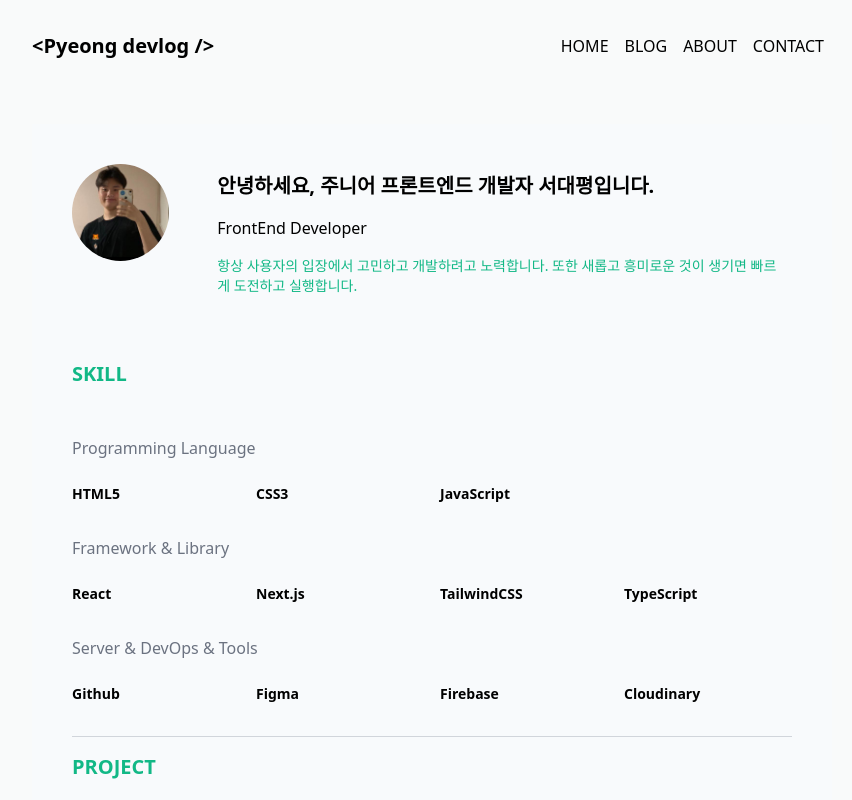
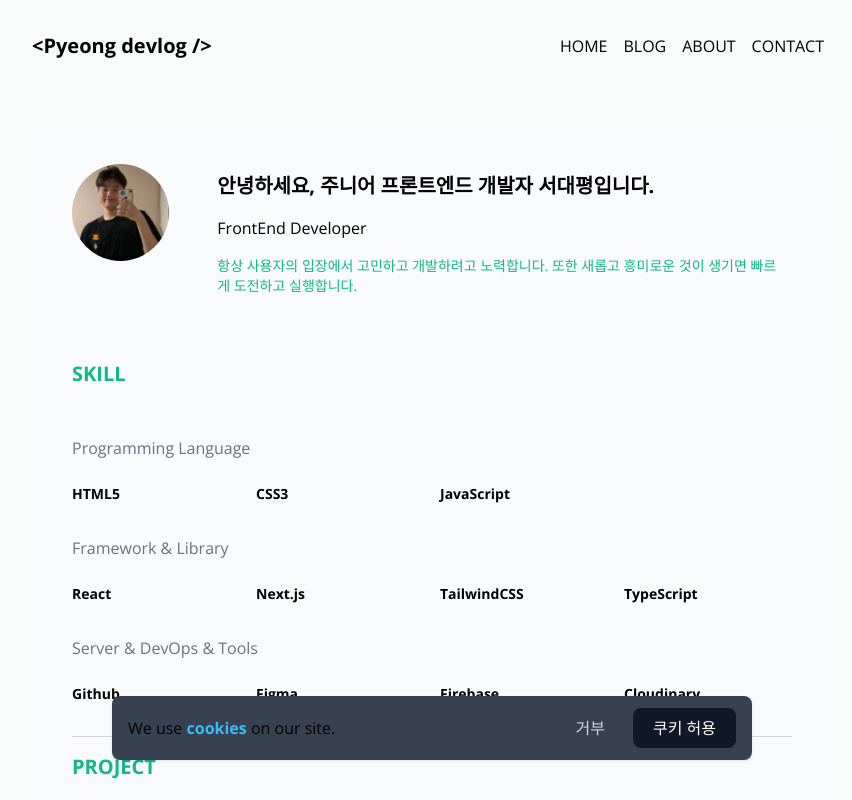
Before and after one commit to pyeong777/Devlog-Next.js, a Next.js app: page /about in a window 1280 px wide. Shown: the whole page, without its empty margins (208-1060 px from the left). Built offline with nearby package versions, Linux system fonts and the light colour scheme.

Commit message:
feat: google analytics & 쿠키배너 추가

```diff
--- a/package.json
+++ b/package.json
@@ -34,6 +34,7 @@
   "devDependencies": {
     "@svgr/webpack": "^8.0.1",
     "@tailwindcss/typography": "^0.5.9",
+    "@types/gtag.js": "^0.0.12",
     "@types/nodemailer": "^6.4.8",
     "@types/react-syntax-highlighter": "^15.5.6"
   }
--- a/src/app/layout.tsx
+++ b/src/app/layout.tsx
@@ -2,6 +2,8 @@
 import { Open_Sans } from "next/font/google";
 import Footer from "./../components/Footer";
 import Header from "./../components/Header";
+import GoogleAnalytics from "@/components/GoogleAnalytics";
+import CookieBanner from "@/components/CookieBanner";
 
 const sans = Open_Sans({ subsets: ["latin"] });
 
@@ -37,11 +39,14 @@
   children: React.ReactNode;
 }) {
   return (
-    <html lang="en" className="{sans.className}">
+    <html lang="en" className={sans.className}>
+      <GoogleAnalytics GA_MEASUREMENT_ID="G-FMLGZTY14X" />
       <body className="scrollbar-hide">
         <div className="box-border flex flex-col w-full max-w-4xl mx-auto">
           <Header />
-          <main className="px-4 sm:px-12 grow">{children}</main>
+          <main className="px-4 sm:px-12 grow">
+            {children} <CookieBanner />
+          </main>
           <Footer />
         </div>
       </body>
--- /dev/null
+++ b/src/components/CookieBanner.tsx
@@ -0,0 +1,60 @@
+"use client";
+
+import { getLocalStorage, setLocalStorage } from "@/lib/storageHelper";
+import { useState, useEffect } from "react";
+import Link from "next/link";
+
+export default function CookieBanner() {
+  const [cookieConsent, setCookieConsent] = useState(false);
+
+  useEffect(() => {
+    const storedCookieConsent = getLocalStorage("cookie_consent", null);
+
+    setCookieConsent(storedCookieConsent);
+  }, [setCookieConsent]);
+
+  useEffect(() => {
+    const newValue = cookieConsent ? "granted" : "denied";
+
+    window.gtag("consent", "update", {
+      analytics_storage: newValue,
+    });
+
+    setLocalStorage("cookie_consent", cookieConsent);
+  }, [cookieConsent]);
+
+  return (
+    <div
+      className={`my-10 mx-auto max-w-max md:max-w-screen-sm
+                        fixed bottom-0 left-0 right-0
+                        flex px-3 md:px-4 py-3 justify-between items-center flex-col sm:flex-row gap-4
+                         bg-gray-700 rounded-lg shadow  ${
+                           cookieConsent != null ? "hidden" : "flex"
+                         }`}
+    >
+      <div className="text-center">
+        <Link href="/info/cookies">
+          <p>
+            We use <span className="font-bold text-sky-400">cookies</span> on
+            our site.
+          </p>
+        </Link>
+      </div>
+
+      <div className="flex gap-2">
+        <button
+          className="px-5 py-2 text-gray-300 border-gray-900 rounded-md"
+          onClick={() => setCookieConsent(false)}
+        >
+          거부
+        </button>
+        <button
+          className="px-5 py-2 text-white bg-gray-900 rounded-lg"
+          onClick={() => setCookieConsent(true)}
+        >
+          쿠키 허용
+        </button>
+      </div>
+    </div>
+  );
+}
--- /dev/null
+++ b/src/components/GoogleAnalytics.tsx
@@ -0,0 +1,48 @@
+"use client";
+
+import { usePathname, useSearchParams } from "next/navigation";
+import { useEffect } from "react";
+import { pageview } from "@/lib/gtagHelper";
+import Script from "next/script";
+
+export default function GoogleAnalytics({
+  GA_MEASUREMENT_ID,
+}: {
+  GA_MEASUREMENT_ID: string;
+}) {
+  const pathname = usePathname();
+  const searchParams = useSearchParams();
+
+  useEffect(() => {
+    const url = pathname + searchParams.toString();
+
+    pageview(GA_MEASUREMENT_ID, url);
+  }, [pathname, searchParams, GA_MEASUREMENT_ID]);
+  return (
+    <>
+      <Script
+        strategy="afterInteractive"
+        src={`https://www.googletagmanager.com/gtag/js?id=${GA_MEASUREMENT_ID}`}
+      />
+      <Script
+        id="google-analytics"
+        strategy="afterInteractive"
+        dangerouslySetInnerHTML={{
+          __html: `
+                window.dataLayer = window.dataLayer || [];
+                function gtag(){dataLayer.push(arguments);}
+                gtag('js', new Date());
+
+                gtag('consent', 'default', {
+                    'analytics_storage': 'denied'
+                });
+
+                gtag('config', '${GA_MEASUREMENT_ID}', {
+                    page_path: window.location.pathname,
+                });
+                `,
+        }}
+      />
+    </>
+  );
+}
--- /dev/null
+++ b/src/lib/gtagHelper.ts
@@ -0,0 +1,5 @@
+export const pageview = (GA_MEASUREMENT_ID: string, url: string) => {
+  window.gtag("config", GA_MEASUREMENT_ID, {
+    page_path: url,
+  });
+};
--- /dev/null
+++ b/src/lib/storageHelper.ts
@@ -0,0 +1,13 @@
+import "client-only";
+
+export function getLocalStorage(key: string, defaultValue: any) {
+  const stickyValue = localStorage.getItem(key);
+
+  return stickyValue !== null && stickyValue !== "undefined"
+    ? JSON.parse(stickyValue)
+    : defaultValue;
+}
+
+export function setLocalStorage(key: string, value: any) {
+  localStorage.setItem(key, JSON.stringify(value));
+}
```
Also changed, not shown: 1 other file (tests, documents, lock files or other folders).
